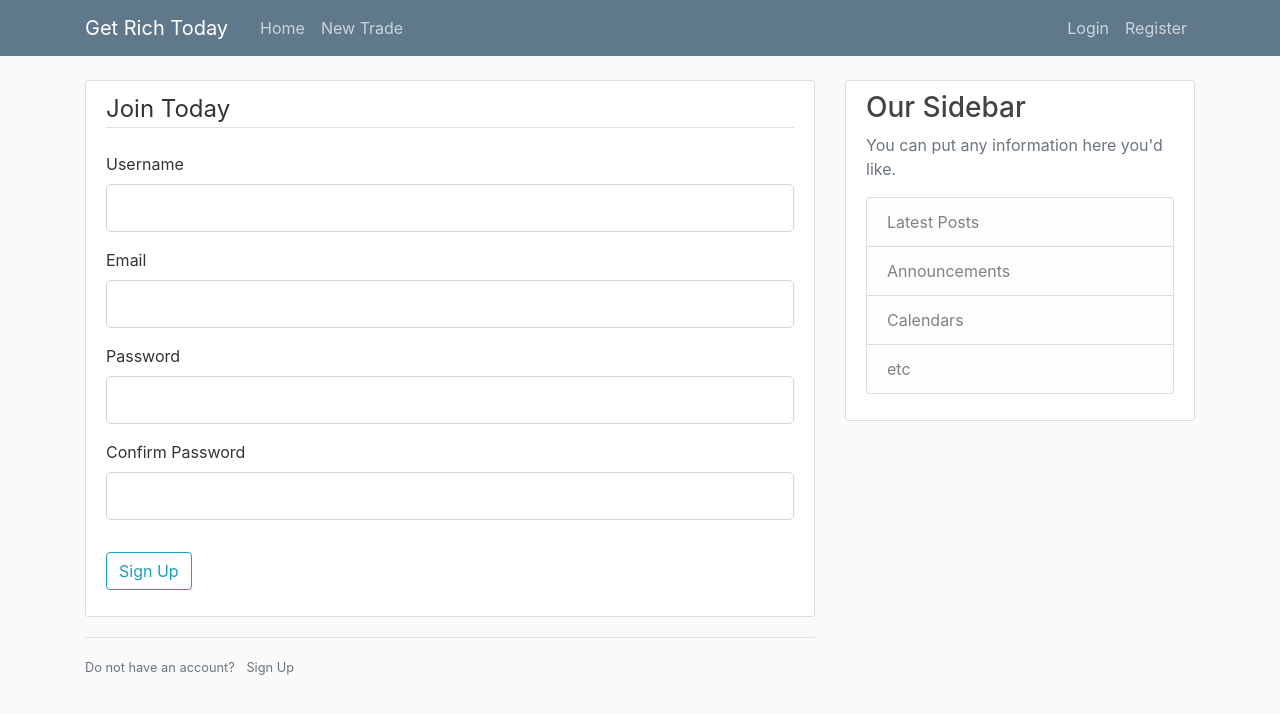
After one commit to roelvanderleij2/git_rich_or_die_trying, a Flask app: page /register in a window 1280 px wide. The commit adds this page. Shown: the top 714 px of the page. Run offline with Flask 2, Linux system fonts and the light colour scheme; parts of the project's set-up code (start-up, migrations or seed data) failed here and were passed over; some libraries are stand-ins or nearby versions.

Commit message:
More fancy

```diff
--- a/getRichOrDieTrying.py
+++ b/getRichOrDieTrying.py
@@ -1,9 +1,11 @@
 from getRichOrDieTrying.User import User
 from getRichOrDieTrying.Market import Market
-from flask import Flask, render_template, request, redirect, url_for
+from flask import Flask, render_template, request, redirect, url_for, flash
+from forms import RegistrationForm, LoginForm
 import datetime as dt
 
 app = Flask(__name__)
+app.config['SECRET_KEY'] = "'4b2b8db36837b69b8b875cac6e5df558'"
 
 market = Market()
 user = User("TestUser", 0)
@@ -43,9 +45,24 @@
         user.trade_list += new_trades
 
         print(stock_ticker)
-        return redirect("home")
+        return redirect(url_for('home'))
     else:
         return render_template("new_trade.html", title="new_trade")
+
+
+@app.route("/register", methods=["GET", "POST"])
+def register():
+    form = RegistrationForm()
+    if form.validate_on_submit():
+        flash(f'Account created successfully for {form.username.data}!', 'success')
+        return redirect(url_for('home'))
+    return render_template("register.html", title="register", form=form)
+
+
+@app.route("/login")
+def login():
+    form = LoginForm()
+    return render_template("login.html", title='login', form=form)
 
 
 if __name__ == "__main__":
--- a/templates/layout.html
+++ b/templates/layout.html
@@ -7,7 +7,7 @@
 
     <!-- Bootstrap CSS -->
     <link rel="stylesheet" href="https://stackpath.bootstrapcdn.com/bootstrap/4.3.1/css/bootstrap.min.css" integrity="sha384-ggOyR0iXCbMQv3Xipma34MD+dH/1fQ784/j6cY/iJTQUOhcWr7x9JvoRxT2MZw1T" crossorigin="anonymous">
-    <link rel="stylesheet" herf="{{ url_for('static', filename='main.css')}}">
+    <link rel="stylesheet" type="text/css" href="{{ url_for('static', filename='main.css') }}">
     {% if title %}
         <title>Get Rich or Die Trying - {{ title }}</title>
     {% else %}
@@ -24,8 +24,8 @@
           </button>
           <div class="collapse navbar-collapse" id="navbarToggle">
             <div class="navbar-nav mr-auto">
-              <a class="nav-item nav-link" href="/">Home</a>
-              <a class="nav-item nav-link" href="/about">New Trade</a>
+              <a class="nav-item nav-link" href="/home">Home</a>
+              <a class="nav-item nav-link" href="/new_trade">New Trade</a>
             </div>
             <!-- Navbar Right Side -->
             <div class="navbar-nav">
@@ -39,7 +39,16 @@
     <main role="main" class="container">
       <div class="row">
         <div class="col-md-8">
-          {% block content %}{% endblock %}
+            {% with messages = get_flashed_messages(with_categories=true) %}
+                {% if messages %}
+                    {% for category, message in messages %}
+                        <div class="alert alert-{{ category }}">
+                            {{ message }}
+                        </div>
+                    {% endfor%}
+                {% endif %}
+            {% endwith%}
+            {% block content %}{% endblock %}
         </div>
         <div class="col-md-4">
           <div class="content-section">
--- /dev/null
+++ b/templates/register.html
@@ -0,0 +1,73 @@
+{% extends "layout.html" %}
+{% block content %}
+    <div class="content-section">
+        <form method="post" action="">
+            {{ form.hidden_tag() }}
+            <fieldset class="form-group">
+                <legend class="border-bottom mb-4">Join Today</legend>
+                <div class="form-group">
+                    {{ form.username.label(class="form-control-label")}}
+                    {% if form.username.errors %}
+                         {{ form.username(class="form-control form-control-lg is-invalid") }}
+                          <div class="invalid-feedback">
+                              {% for error in form.username.errors %}
+                                    <span>{{ error }}</span>
+                              {% endfor %}
+                          </div>
+                    {% else %}
+                        {{ form.username(class="form-control form-control-lg") }}
+                    {% endif%}
+
+                </div>
+                <div class="form-group">
+                     {{ form.email.label(class="form-control-label")}}
+                      {% if form.email.errors %}
+                         {{ form.email(class="form-control form-control-lg is-invalid") }}
+                          <div class="invalid-feedback">
+                              {% for error in form.email.errors %}
+                                    <span>{{ error }}</span>
+                              {% endfor %}
+                          </div>
+                    {% else %}
+                        {{ form.email(class="form-control form-control-lg") }}
+                    {% endif%}
+                </div>
+                 <div class="form-group">
+                     {{ form.password.label(class="form-control-label") }}
+                      {% if form.password.errors %}
+                         {{ form.password(class="form-control form-control-lg is-invalid") }}
+                          <div class="invalid-feedback">
+                              {% for error in form.password.errors %}
+                                    <span>{{ error }}</span>
+                              {% endfor %}
+                          </div>
+                    {% else %}
+                        {{ form.password(class="form-control form-control-lg") }}
+                    {% endif%}
+                </div>
+                <div class="form-group">
+                     {{ form.confirm_password.label(class="form-control-label") }}
+                      {% if form.confirm_password.errors %}
+                         {{ form.confirm_password(class="form-control form-control-lg is-invalid") }}
+                          <div class="invalid-feedback">
+                              {% for error in form.confirm_password.errors %}
+                                    <span>{{ error }}</span>
+                              {% endfor %}
+                          </div>
+                    {% else %}
+                        {{ form.confirm_password(class="form-control form-control-lg") }}
+                    {% endif%}
+                </div>
+            </fieldset>
+            <div class="form-group">
+                {{ form.submit(class="btn btn-outline-info") }}
+            </div>
+        </form>
+    </div>
+    <div class="border-top pt-3">
+        <small class="text-muted">
+            Do not have an account? <a class="ml-2" herf="{{ url_for('register')}}">Sign Up</a>
+
+        </small>
+    </div>
+{% endblock content %}
```
Also changed, not shown: templates/login.html (added, +50 -0 lines), forms.py (renamed from templates/forms.py).
